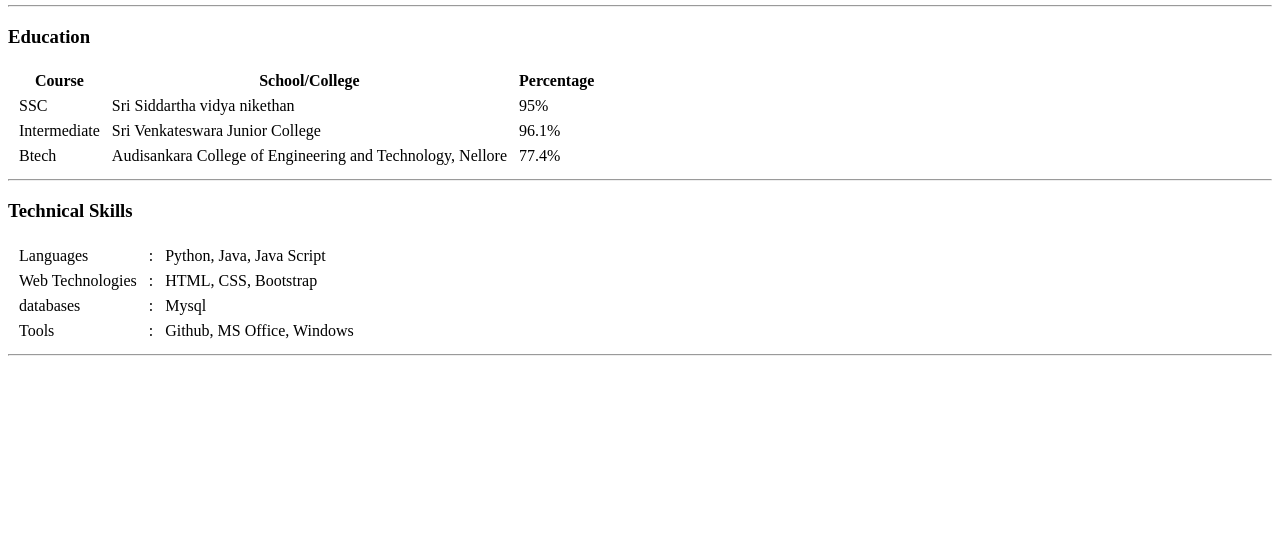
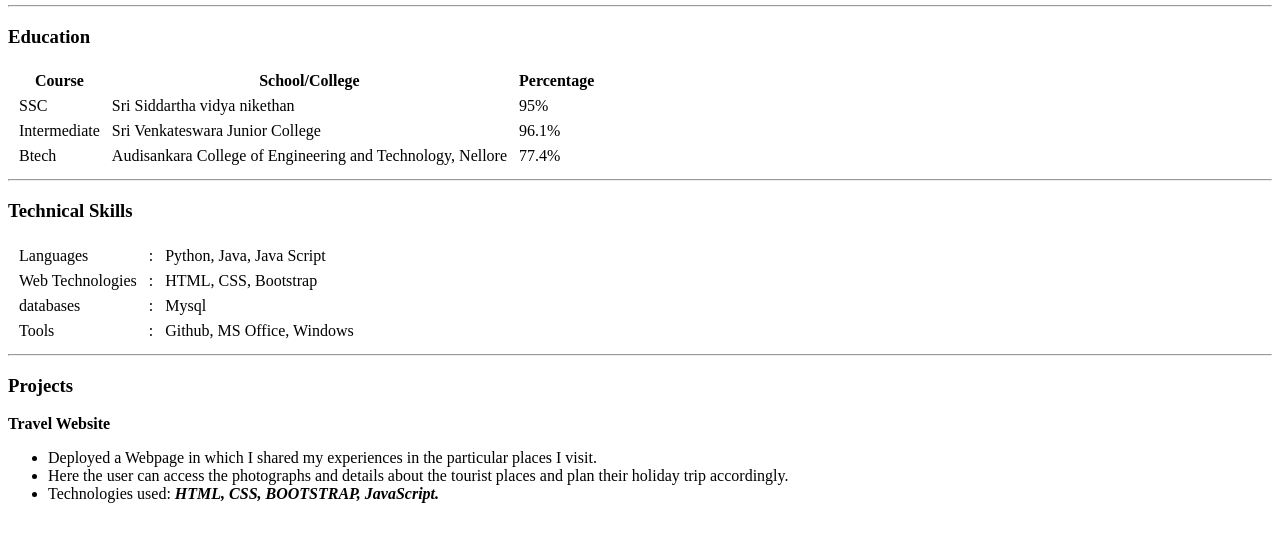
Before and after one commit to huzzuhere/Personal-Site, a plain HTML site: page index.html in a window 1280 px wide. Shown: the part 213-754 px from the top of the page. Drawn offline with Linux system fonts and the light colour scheme.

Commit message:
The Project Section is Added

```diff
--- a/index.html
+++ b/index.html
@@ -74,6 +74,15 @@
 
         </table>
         <hr>
+        <h3>Projects</h3>
+        <p><b>Travel Website</b></p>
+        <p><ul>
+            <li>Deployed a Webpage in which I shared my experiences in the particular places I visit.</li>
+            <li>Here the user can access the photographs and details about the tourist places and plan their holiday trip
+                accordingly.</li>
+            <li>Technologies used: <i><b>HTML, CSS, BOOTSTRAP, JavaScript.</b></i></li>
+        </ul>
+        </p>
 
 
 
```
